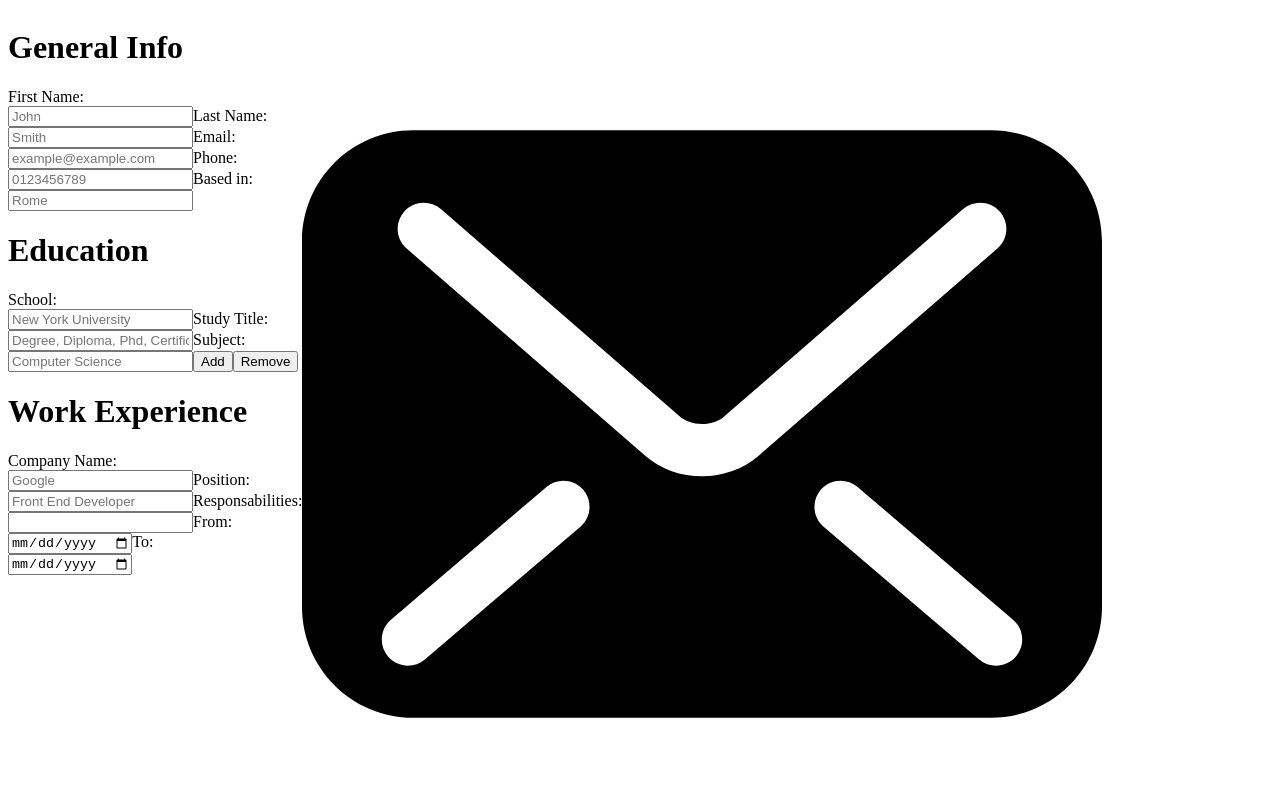
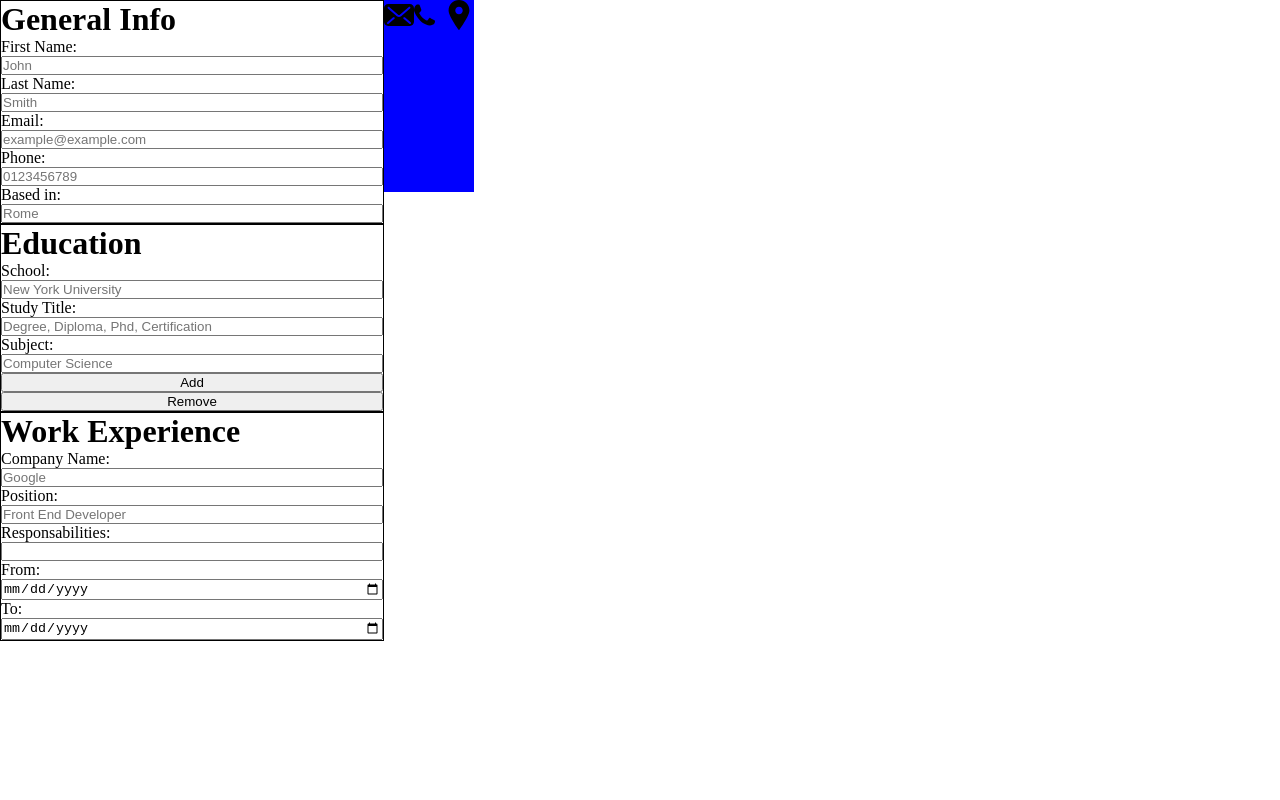
Before and after one commit to Eligio93/CV-application, a React (Vite) app: page / in a window 1280 px wide. Shown: the top 800 px of the page. Built offline with nearby package versions, Linux system fonts and the light colour scheme.

Commit message:
add first style for header Cv

```diff
--- a/src/index.css
+++ b/src/index.css
@@ -66,6 +66,49 @@ button:focus-visible {
     background-color: #f9f9f9;
   }
 } */
+*{
+  box-sizing: border-box;
+  margin:0;
+  padding:0;
+}
 #root{
   display:flex;
 }
+.input-section{
+  width:30%;
+}
+input{
+  width:100%;
+}
+.form{
+  display:flex;
+  flex-direction: column;
+  width:100%;
+  border:1px solid black;
+}
+.rendering-section{
+  width:100%;
+}
+.header{
+  width:100%;
+  height:30%;
+  background-color: blue;
+  text-align: center;
+  color:white;
+  display: flex;
+  flex-direction: column;
+}
+.contacts{
+  display:flex;
+  justify-content: space-between;
+}
+.contacts div{
+  display:flex;
+  justify-content: center;
+  align-items: center;
+  gap:10px;
+}
+.contacts div img{
+  width:30px;
+
+}
```
